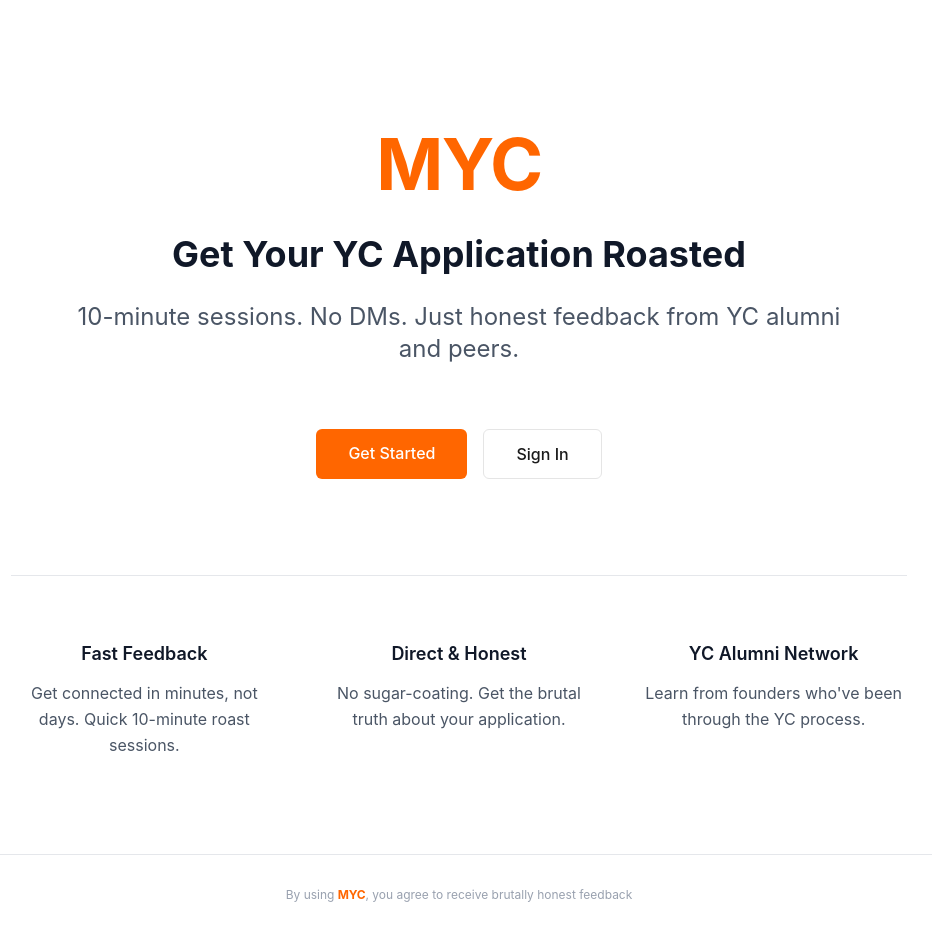
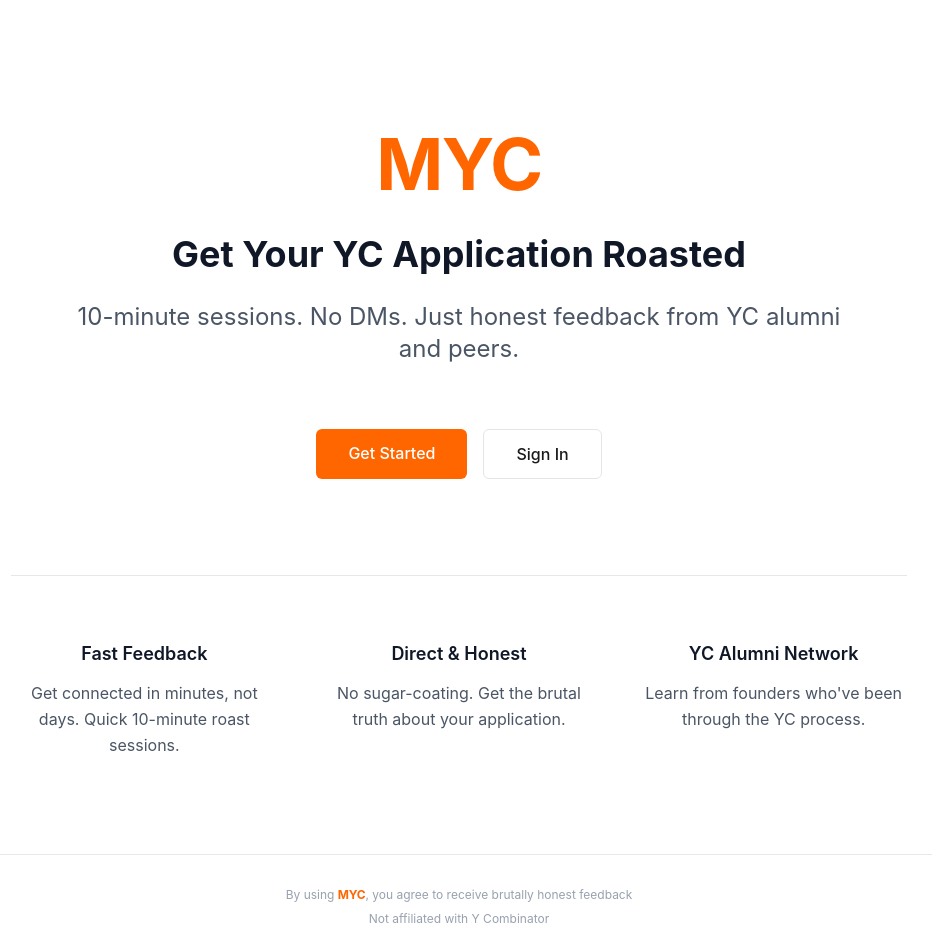
Before and after one commit to jaffarkeikei/myc, a Next.js app: page / in a window 1280 px wide. Shown: the top 952 px of the page, without its empty margins (181-1113 px from the left). Built offline with nearby package versions, Linux system fonts and the light colour scheme.

Commit message:
Add Y Combinator disclaimer to landing page

```diff
--- a/app/page.tsx
+++ b/app/page.tsx
@@ -65,6 +65,9 @@
             <p className="text-xs text-gray-400 text-center">
               By using <span className="myc-font" style={{ color: '#FF6600' }}>MYC</span>, you agree to receive brutally honest feedback
             </p>
+            <p className="text-xs text-gray-400 text-center mt-2">
+              Not affiliated with Y Combinator
+            </p>
           </div>
         </div>
       </div>
```
